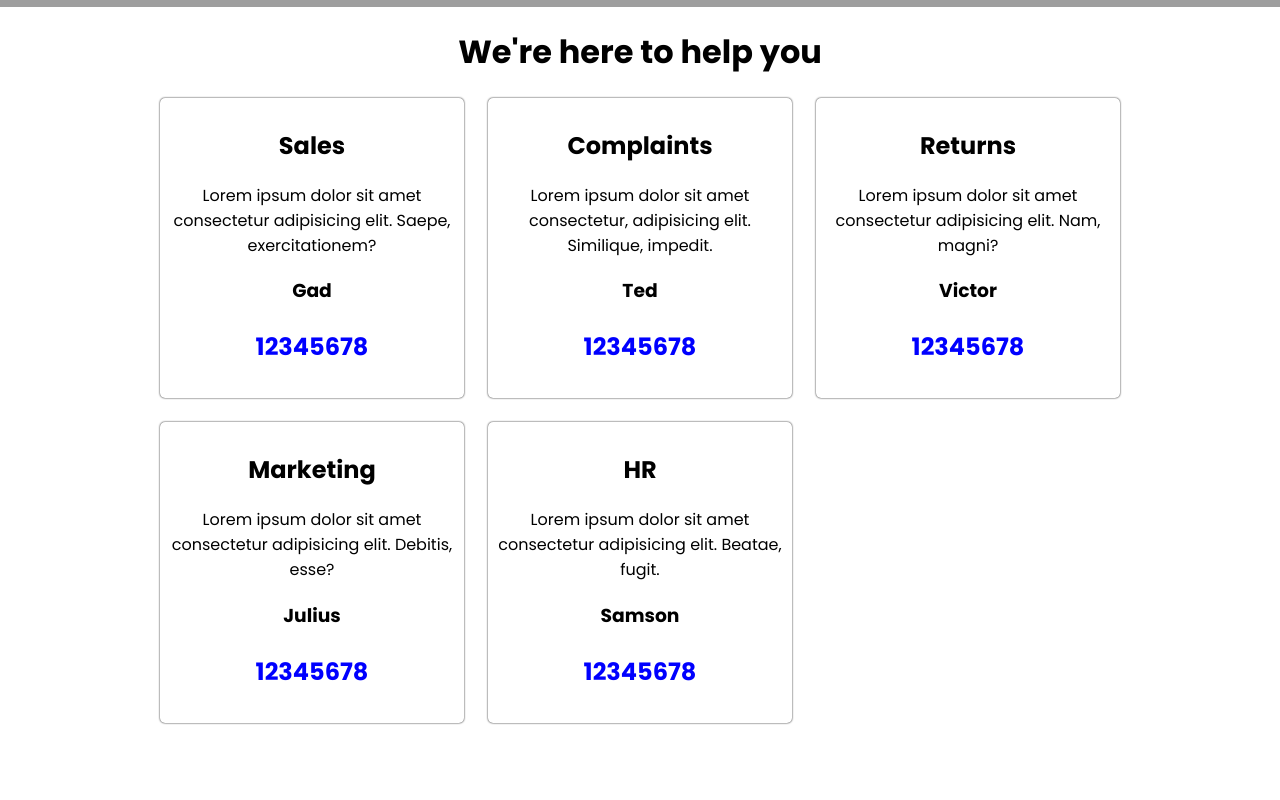
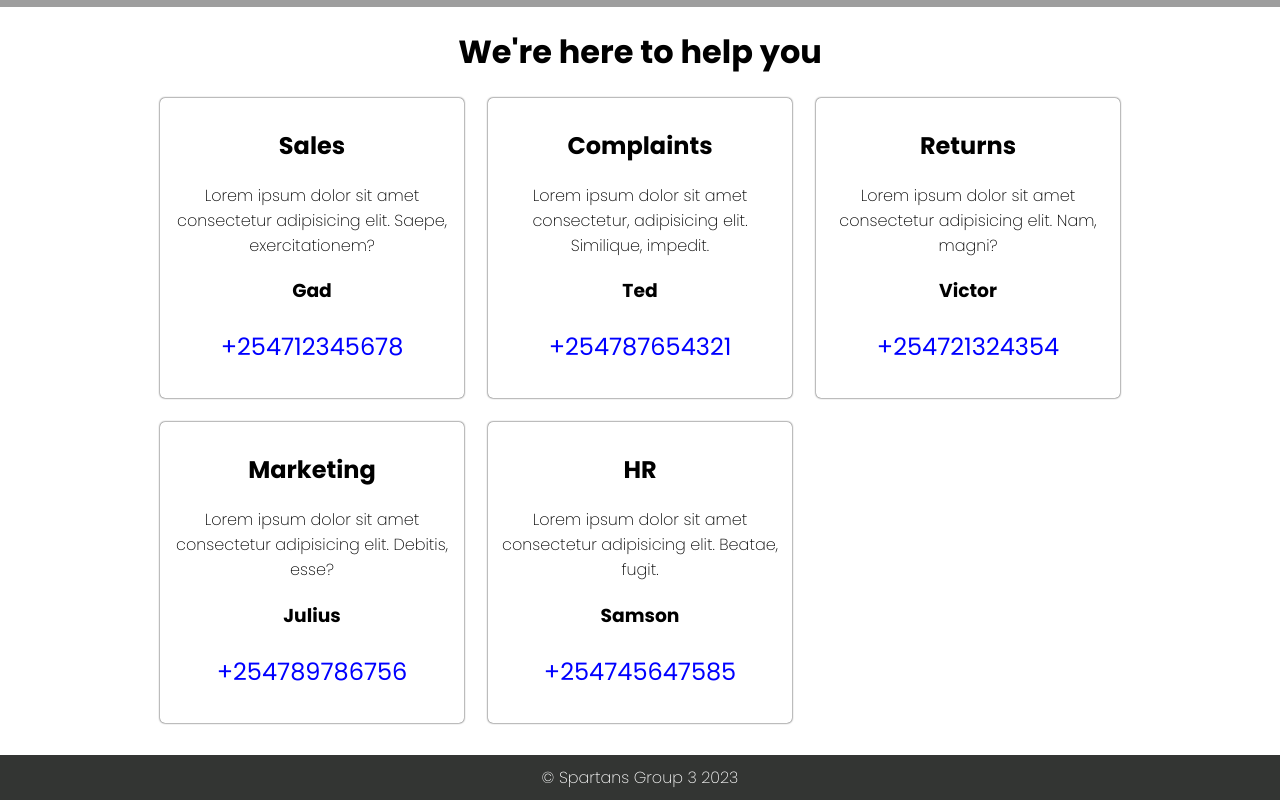
Before and after one commit to githinjisamson1/react-spartans-ecommerce, a React (Create React App) app: page /contact in a window 1280 px wide. Shown: the part 498-1298 px from the top of the page. Before the commit the page ends 1253 px from the top, so only its background shows below. Built offline with nearby package versions, Linux system fonts and the light colour scheme; no server answers; grey boxes are pictures that could not be loaded.

Commit message:
Add footer

```diff
--- a/src/App.js
+++ b/src/App.js
@@ -3,6 +3,7 @@ import Navbar from "./components/navbar/Navbar";
 import ProductComponent from "./components/productsComponent/ProductComponent";
 import { Routes, Route } from "react-router-dom";
 import Contact from "./components/contact/Contact";
+import Footer from "./components/footer/Footer";
 
 const App = () => {
   // !STATES
@@ -190,6 +191,7 @@ const App = () => {
         />
         <Route exact path="/contact" element={<Contact />} />
       </Routes>
+      <Footer/>
     </>
   );
 };
--- a/src/components/contact/Contact.jsx
+++ b/src/components/contact/Contact.jsx
@@ -39,7 +39,7 @@ const Contact = () => {
               Similique, impedit.
             </p>
             <h3 className="name">Ted</h3>
-            <p className="tel">12345678</p>
+            <p className="tel">87654321</p>
           </div>
 
           {/* ===== card 4 ===== */}
@@ -50,7 +50,7 @@ const Contact = () => {
               magni?
             </p>
             <h3 className="name">Victor</h3>
-            <p className="tel">12345678</p>
+            <p className="tel">21324354</p>
           </div>
 
           {/* ===== card 5 ===== */}
@@ -61,7 +61,7 @@ const Contact = () => {
               esse?
             </p>
             <h3 className="name">Julius</h3>
-            <p className="tel">12345678</p>
+            <p className="tel">89786756</p>
           </div>
           <div className="card">
             <h2 className="role">HR</h2>
@@ -70,7 +70,7 @@ const Contact = () => {
               fugit.
             </p>
             <h3 className="name">Samson</h3>
-            <p className="tel">12345678</p>
+            <p className="tel">45647585</p>
           </div>
         </div>
       </div>
--- a/src/components/contact/contact.css
+++ b/src/components/contact/contact.css
@@ -41,9 +41,15 @@
   border-radius: 5px;
   text-align: center;
 }
+.role-desc{
+  font-weight: 200;
+}
+.tel::before{
+  content: "+2547";
+}
 .tel {
   color: blue;
-  font-weight: bold;
+  font-weight: 400;
   cursor: pointer;
   font-size: 1.5rem;
 }
--- /dev/null
+++ b/src/components/footer/Footer.jsx
@@ -0,0 +1,11 @@
+import React from "react";
+import "./footer.css";
+const Footer = () => {
+  return (
+    <div className="footer">
+      &copy; Spartans Group 3 {new Date().getFullYear()}
+    </div>
+  );
+};
+
+export default Footer;
--- /dev/null
+++ b/src/components/footer/footer.css
@@ -0,0 +1,7 @@
+.footer{
+background-color: #333533;
+padding: 10px;
+text-align: center;
+color: #fff;
+font-weight: 200;
+}
```
